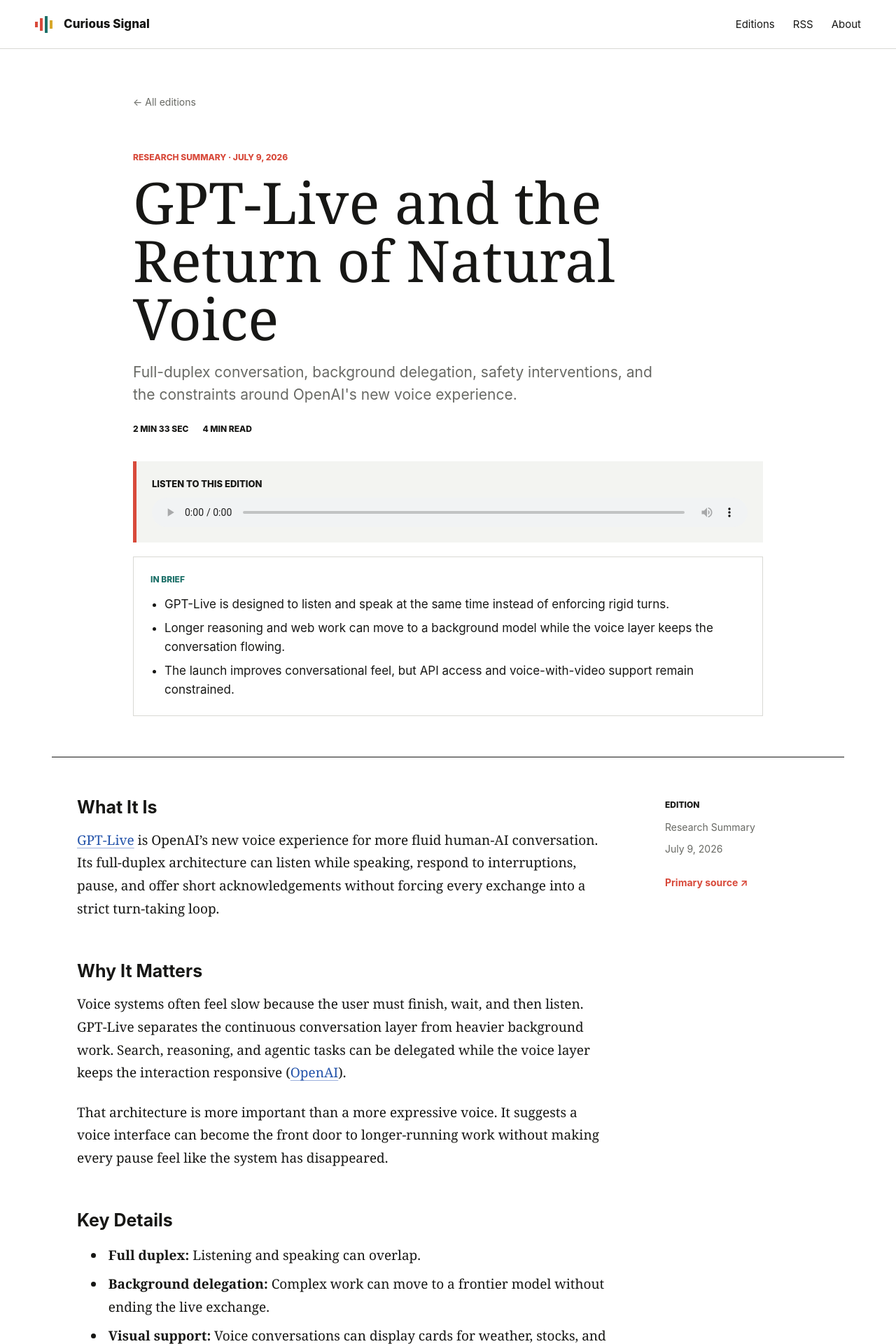
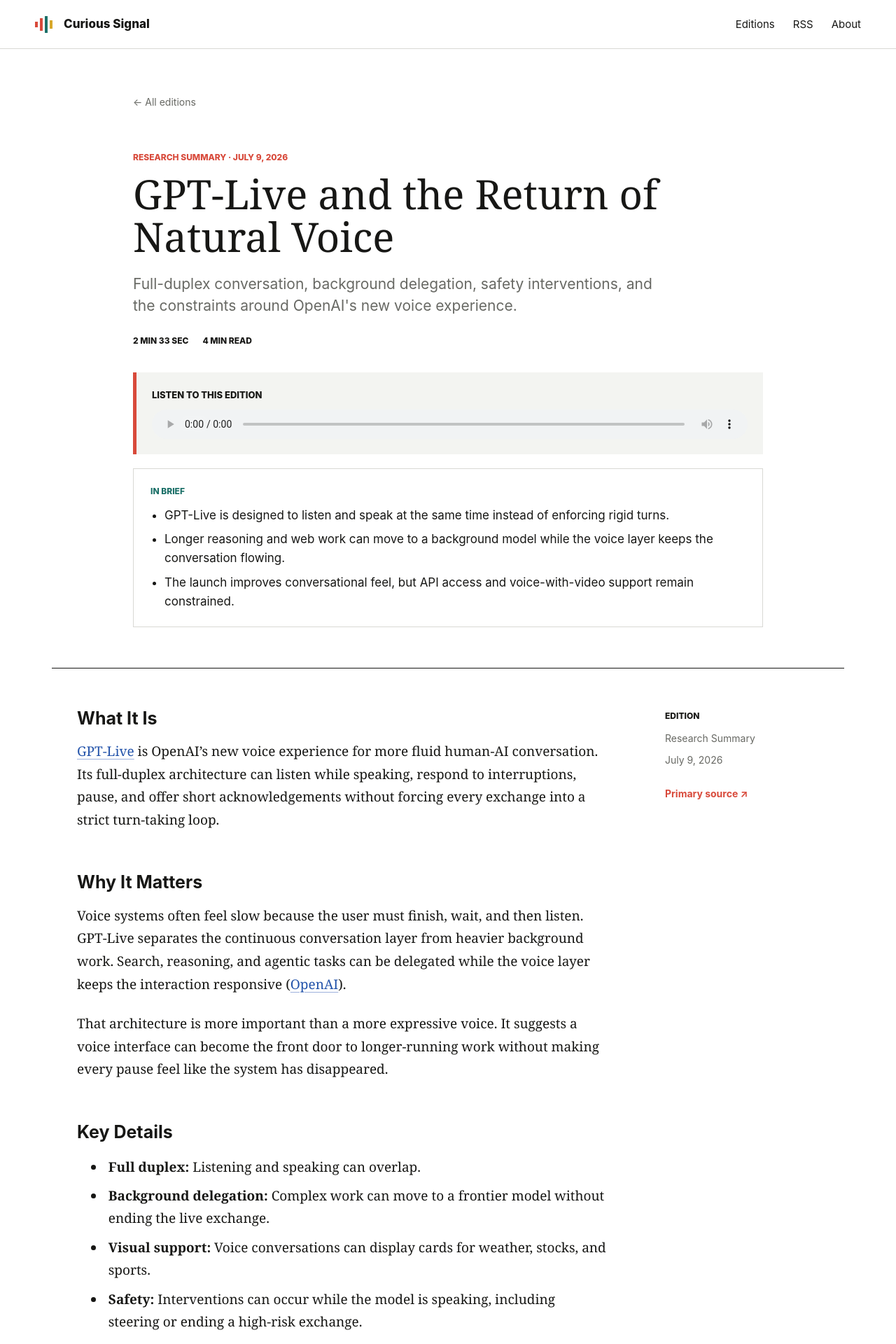
Before and after one commit to bumblebee-agent/curious-signal, a Jekyll site: the page built from _entries/2026-07-09-gpt-live.md, in a window 1280 px wide. Shown: the top 1920 px of the page at 70% size. Built offline with Jekyll 4.4.1, drawn with Linux system fonts in a browser that asks for light colours.

```diff
--- a/assets/css/style.css
+++ b/assets/css/style.css
@@ -125,7 +125,7 @@ img { max-width: 100%; }
 .back-link { display: inline-block; margin-bottom: 60px; color: var(--muted); font-size: 14px; text-decoration: none; }
 .back-link:hover { color: var(--signal); }
 .edition-kicker { color: var(--signal); }
-.entry-header h1 { margin: 14px 0 20px; font-family: Georgia, "Times New Roman", serif; font-size: clamp(46px, 7vw, 82px); line-height: 1.01; font-weight: 500; letter-spacing: 0; }
+.entry-header h1 { margin: 14px 0 20px; font-family: Georgia, "Times New Roman", serif; font-size: clamp(40px, 5vw, 58px); line-height: 1.05; font-weight: 500; letter-spacing: 0; }
 .entry-deck { max-width: 760px; color: var(--muted); font-size: 21px; line-height: 1.5; }
 .entry-meta { display: flex; gap: 20px; margin: 24px 0; font-size: 12px; font-weight: 800; text-transform: uppercase; }
 .player-wrap { margin-top: 36px; padding: 22px; border-left: 5px solid var(--signal); background: var(--soft); }
@@ -191,7 +191,7 @@ img { max-width: 100%; }
   .entry-shell { padding: 38px 18px 80px; }
   .entry-header { padding-bottom: 42px; }
   .back-link { margin-bottom: 42px; }
-  .entry-header h1 { font-size: 46px; overflow-wrap: anywhere; }
+  .entry-header h1 { font-size: clamp(34px, 9vw, 40px); line-height: 1.08; overflow-wrap: anywhere; }
   .entry-deck { font-size: 18px; }
   .signal-box { padding: 18px; }
   .entry-grid { display: block; padding-top: 38px; }
```
Also changed, not shown: tests/test_entry_layout.py (added, +17 -0 lines), CHANGELOG.md.
